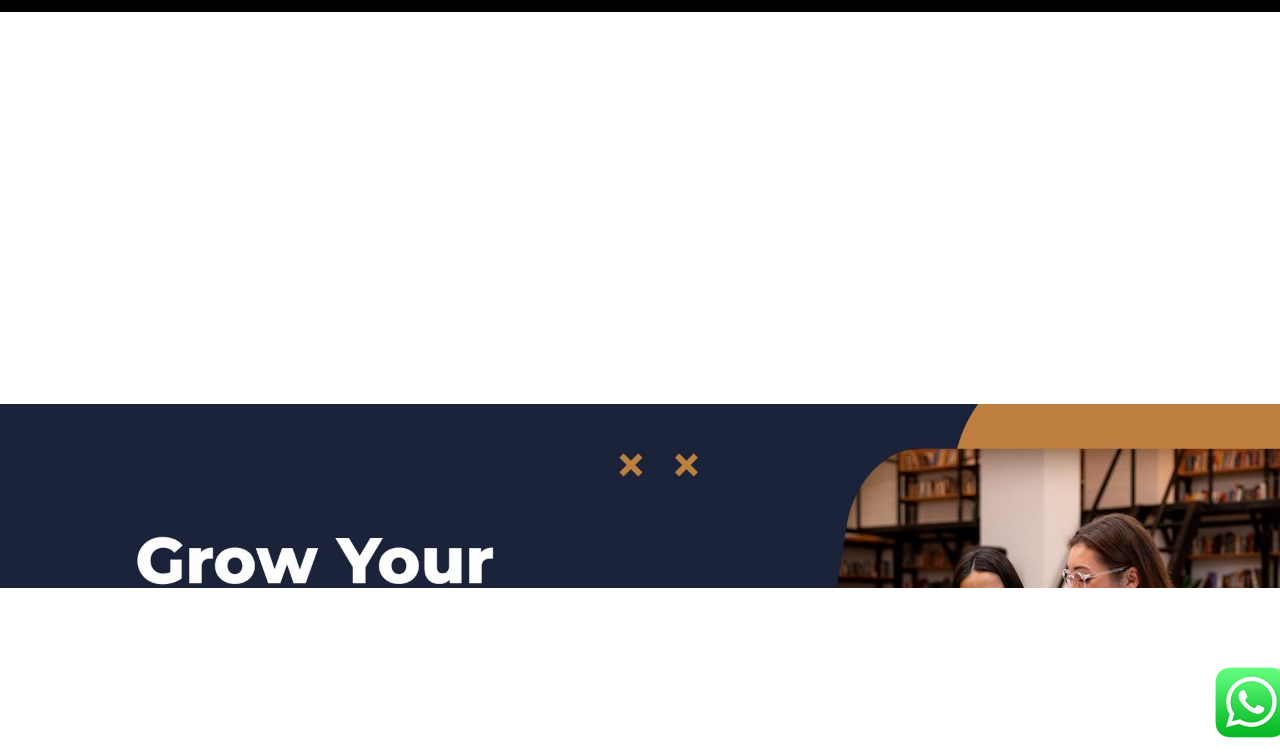
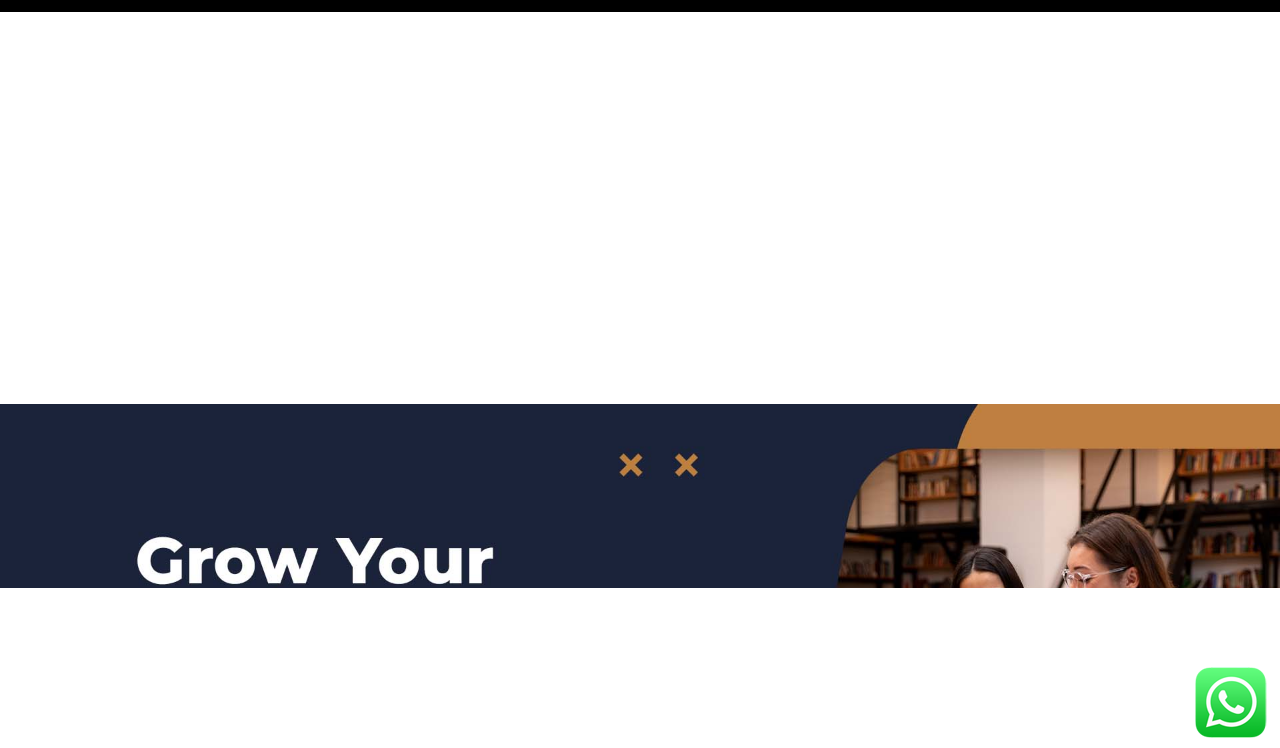
Before and after one commit to Johnson17755/Multipages, a plain HTML site: page about.html in a window 1280 px wide. Shown: the part 52-800 px from the top of the page. Drawn offline with nearby package versions, Linux system fonts and the light colour scheme.

Commit message:
updating

```diff
--- a/about.html
+++ b/about.html
@@ -62,7 +62,7 @@
         <!-- Navbar section exit -->
 
         <!-- About Section Start  -->
-        <section class="parallax parallax-main img1 img-fluid" style="background-image: url('../images/Banner-1.jpg')">
+        <section class="parallax parallax-main img1">
             <div class="main-wrapper wrapper">
                 <div class="container-fluid px-lg-0">
                       <div class="row">
--- a/css/style.css
+++ b/css/style.css
@@ -159,7 +159,7 @@ a:active,
     width: 50%;
     height: 50%;
     right: -0.4rem;
-    botton: 0%;
+    bottom: 0%;
     opacity: 0.5;
 }
  /* 01 Navbar css */
@@ -290,7 +290,7 @@ a:active,
     height: 100vh;
 }
 .parallax.img1{
-    top: 0;
+    background-image: url('../images/Banner-1.jpg');
     height: 100%;
 }
 .parallax.img2{
@@ -440,7 +440,7 @@ a:active,
 }
 .whatsapp-icon .whatsapp{
     position: fixed;
-    width: 6rem;
+    width: 8rem;
     z-index: 1;
     bottom: 1rem;
     right: 0.5rem;
```
Also changed, not shown: advertising.html (+1 -1 lines), branding.html (+1 -1 lines), contact.html (+1 -1 lines), index.html (+1 -1 lines), portfolio.html (+1 -1 lines), social-media.html (+1 -1 lines), website.html (+1 -1 lines).
